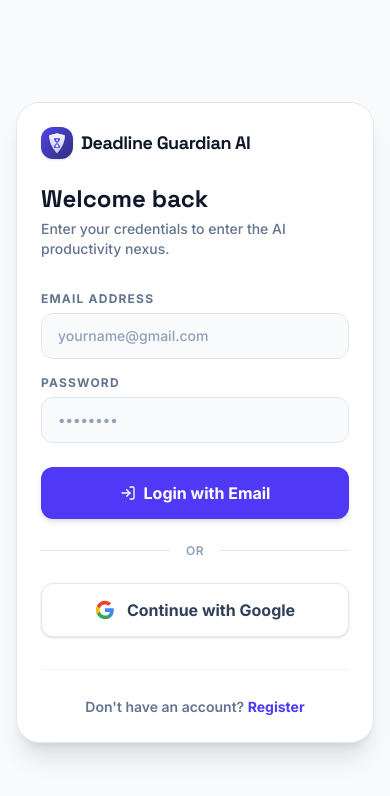
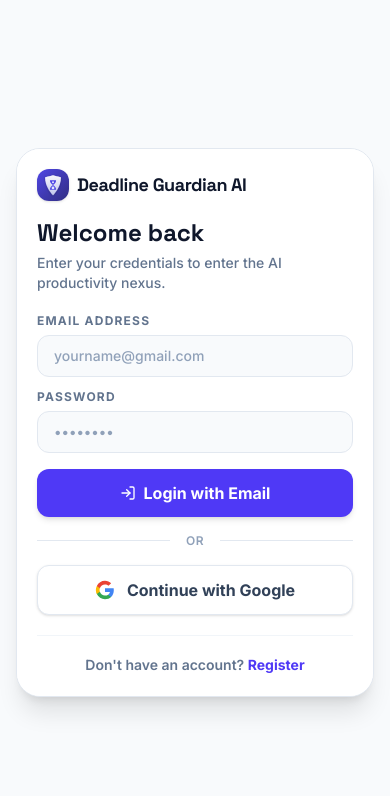
Before and after one commit to st0107/Deadline-Guardian-AI, a React (Vite) app: page / in a window 390 px wide. Shown: the top 796 px of the page. Built offline with nearby package versions, Linux system fonts and the light colour scheme.

Commit message:
feat: update AuthView branding and responsive layout
Replace the placeholder shield icon with the project logo in the sidebar and adjust padding and margins to improve responsiveness on smaller screens.

```diff
--- a/src/components/AuthView.tsx
+++ b/src/components/AuthView.tsx
@@ -79,9 +79,7 @@ export default function AuthView({ onAuthSuccess }: AuthViewProps) {
         <div className="hidden md:flex p-8 md:p-12 bg-gradient-to-br from-indigo-700 via-indigo-800 to-indigo-900 flex-col justify-between text-indigo-100">
           <div>
             <div className="flex items-center gap-3">
-              <div className="h-10 w-10 rounded-xl bg-white/10 border border-white/20 flex items-center justify-center text-white shadow-2xs">
-                <Shield className="h-5 w-5" />
-              </div>
+              <img src="/icon.svg" alt="Deadline Guardian Logo" className="h-10 w-10 shrink-0 shadow-sm rounded-xl border border-white/20" />
               <span className="font-display font-extrabold tracking-tight text-xl text-white">Deadline Guardian AI</span>
             </div>
 
@@ -107,9 +105,9 @@ export default function AuthView({ onAuthSuccess }: AuthViewProps) {
         </div>
 
         {/* Right Pane: Login Form */}
-        <div className="p-6 md:p-12 flex flex-col justify-center bg-white">
-          <div className="mb-8">
-            <div className="flex md:hidden items-center gap-2 mb-6">
+        <div className="p-5 sm:p-8 md:p-12 flex flex-col justify-center bg-white">
+          <div className="mb-5 md:mb-8">
+            <div className="flex md:hidden items-center gap-2 mb-4">
                <img src="/icon.svg" alt="Deadline Guardian Logo" className="h-8 w-8 shrink-0 shadow-sm rounded-xl" />
                <span className="font-display font-extrabold tracking-tight text-lg text-slate-900">Deadline Guardian AI</span>
             </div>
@@ -133,7 +131,7 @@ export default function AuthView({ onAuthSuccess }: AuthViewProps) {
             </motion.div>
           )}
 
-          <form onSubmit={handleSubmit} className="space-y-4">
+          <form onSubmit={handleSubmit} className="space-y-3 md:space-y-4">
             {!isLogin && (
               <div>
                 <label htmlFor="fullName" className="block text-xs font-bold text-slate-500 uppercase tracking-widest mb-1.5">
@@ -146,7 +144,7 @@ export default function AuthView({ onAuthSuccess }: AuthViewProps) {
                   placeholder="John Doe"
                   value={name}
                   onChange={(e) => setName(e.target.value)}
-                  className="w-full bg-slate-50 border border-slate-200 rounded-xl py-3 px-4 text-slate-900 text-sm focus:outline-none focus:border-indigo-500 focus:ring-2 focus:ring-indigo-500/20 placeholder:text-slate-400 font-medium transition-all"
+                  className="w-full bg-slate-50 border border-slate-200 rounded-xl py-2.5 md:py-3 px-4 text-slate-900 text-sm focus:outline-none focus:border-indigo-500 focus:ring-2 focus:ring-indigo-500/20 placeholder:text-slate-400 font-medium transition-all"
                 />
               </div>
             )}
@@ -162,7 +160,7 @@ export default function AuthView({ onAuthSuccess }: AuthViewProps) {
                 placeholder="yourname@gmail.com"
                 value={email}
                 onChange={(e) => setEmail(e.target.value)}
-                className="w-full bg-slate-50 border border-slate-200 rounded-xl py-3 px-4 text-slate-900 text-sm focus:outline-none focus:border-indigo-500 focus:ring-2 focus:ring-indigo-500/20 placeholder:text-slate-400 font-medium transition-all"
+                className="w-full bg-slate-50 border border-slate-200 rounded-xl py-2.5 md:py-3 px-4 text-slate-900 text-sm focus:outline-none focus:border-indigo-500 focus:ring-2 focus:ring-indigo-500/20 placeholder:text-slate-400 font-medium transition-all"
               />
             </div>
 
@@ -177,14 +175,14 @@ export default function AuthView({ onAuthSuccess }: AuthViewProps) {
                 placeholder="••••••••"
                 value={password}
                 onChange={(e) => setPassword(e.target.value)}
-                className="w-full bg-slate-50 border border-slate-200 rounded-xl py-3 px-4 text-slate-900 text-sm focus:outline-none focus:border-indigo-500 focus:ring-2 focus:ring-indigo-500/20 placeholder:text-slate-400 font-medium transition-all"
+                className="w-full bg-slate-50 border border-slate-200 rounded-xl py-2.5 md:py-3 px-4 text-slate-900 text-sm focus:outline-none focus:border-indigo-500 focus:ring-2 focus:ring-indigo-500/20 placeholder:text-slate-400 font-medium transition-all"
               />
             </div>
 
             <button
               type="submit"
               disabled={loading}
-              className="w-full bg-indigo-600 hover:bg-indigo-700 text-white text-base font-bold py-3.5 px-4 rounded-xl mt-6 flex items-center justify-center gap-2 transition-all disabled:opacity-50 cursor-pointer shadow-md"
+              className="w-full bg-indigo-600 hover:bg-indigo-700 text-white text-base font-bold py-3 md:py-3.5 px-4 rounded-xl mt-4 md:mt-6 flex items-center justify-center gap-2 transition-all disabled:opacity-50 cursor-pointer shadow-md"
               aria-label={isLogin ? "Login with email" : "Register with email"}
             >
               {loading ? (
@@ -203,7 +201,7 @@ export default function AuthView({ onAuthSuccess }: AuthViewProps) {
             </button>
           </form>
 
-          <div className="mt-6 flex items-center justify-between">
+          <div className="mt-4 md:mt-6 flex items-center justify-between">
             <div className="h-px bg-slate-200 flex-1"></div>
             <span className="px-4 text-xs font-semibold text-slate-400 uppercase tracking-wider">OR</span>
             <div className="h-px bg-slate-200 flex-1"></div>
@@ -212,7 +210,7 @@ export default function AuthView({ onAuthSuccess }: AuthViewProps) {
           <button
             onClick={handleGoogleAuth}
             disabled={loading}
-            className="w-full bg-white hover:bg-slate-50 text-slate-700 text-base font-bold py-3.5 px-4 rounded-xl mt-6 flex items-center justify-center gap-3 transition-all disabled:opacity-50 cursor-pointer shadow-sm border border-slate-200"
+            className="w-full bg-white hover:bg-slate-50 text-slate-700 text-base font-bold py-3 md:py-3.5 px-4 rounded-xl mt-4 md:mt-6 flex items-center justify-center gap-3 transition-all disabled:opacity-50 cursor-pointer shadow-sm border border-slate-200"
             aria-label="Continue with Google"
           >
             <svg viewBox="0 0 24 24" className="h-5 w-5" aria-hidden="true">
@@ -224,7 +222,7 @@ export default function AuthView({ onAuthSuccess }: AuthViewProps) {
             <span>Continue with Google</span>
           </button>
 
-          <div className="mt-8 text-center border-t border-slate-100 pt-6">
+          <div className="mt-5 md:mt-8 text-center border-t border-slate-100 pt-4 md:pt-6">
             <button
               onClick={() => {
                 setIsLogin(!isLogin);
```
